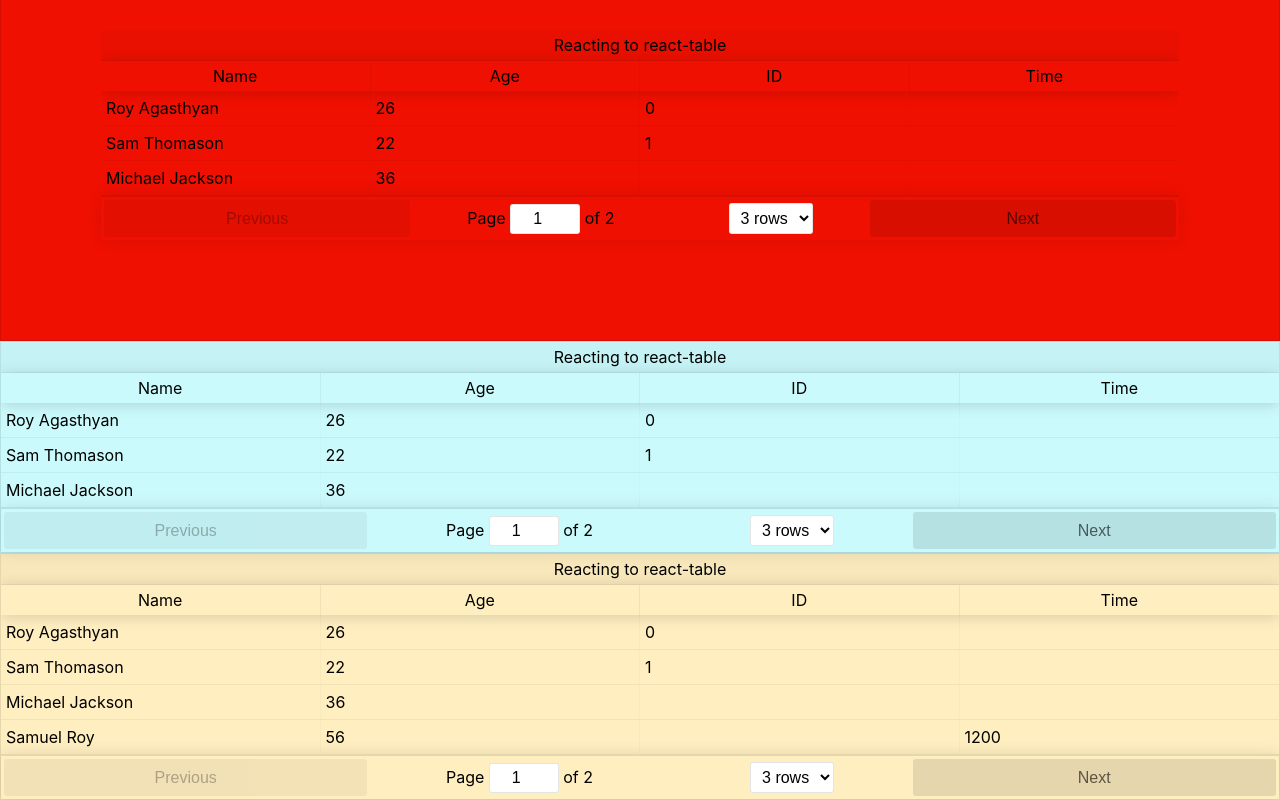
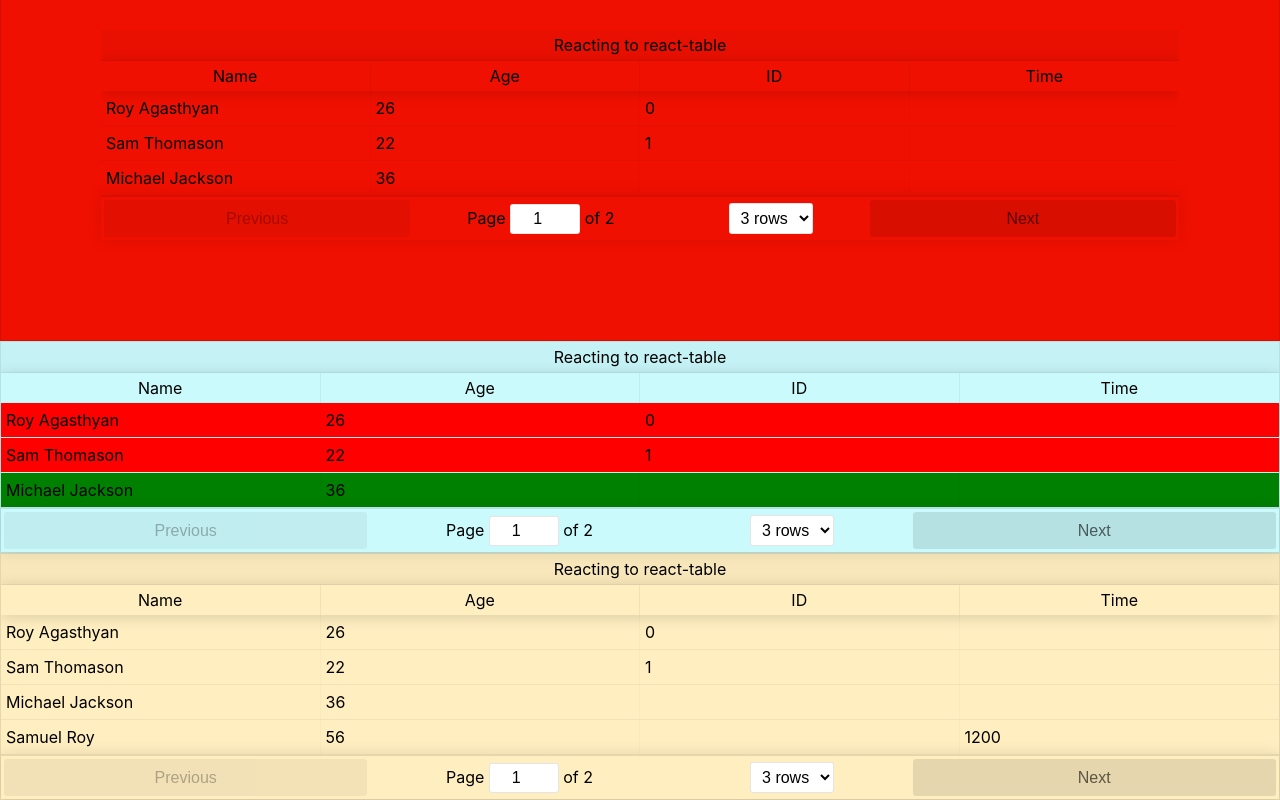
Before and after one commit to walterlee7/reacting-to-react-table, a React (Create React App) app: page / in a window 1280 px wide. Shown: the part 707-1507 px from the top of the page. Built offline with nearby package versions, Linux system fonts and the light colour scheme.

Commit message:
added callback color based on age

```diff
--- a/src/components/App.js
+++ b/src/components/App.js
@@ -100,6 +100,13 @@ class App extends Component {
                 />
 
                 <ReactTable
+                    getTrProps={(state, rowInfo, column) => {
+                        return {
+                            style: {
+                                background: rowInfo.row.age > 30 ? 'green' : 'red'
+                            }
+                        }
+                    }}
                     data={data}
                     columns={columns}
                     defaultPageSize={3}
```
